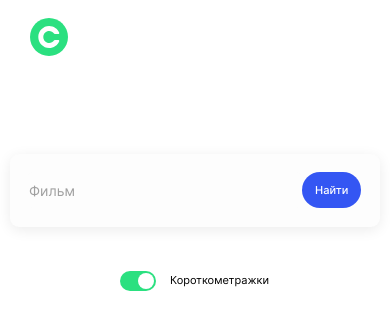
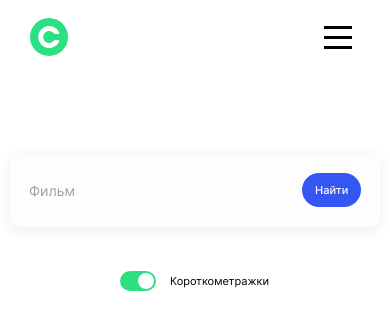
Before and after one commit to aumetros/movies-explorer-frontend, a React (Create React App) app: page /movies in a window 390 px wide. Shown: the top 330 px of the page. Built offline with nearby package versions, Linux system fonts and the light colour scheme.

Commit message:
Рефакторинг верстки иконки мобильного меню

```diff
--- a/src/components/FilterCheckbox/FilterCheckbox.css
+++ b/src/components/FilterCheckbox/FilterCheckbox.css
@@ -24,6 +24,7 @@
   margin-right: 14px;
   position: relative;
   transition: all 0.2s linear;
+  cursor: pointer;
 }
 
 .filter-checkbox__pseudo::after {
--- a/src/components/Navigation/Navigation.css
+++ b/src/components/Navigation/Navigation.css
@@ -38,6 +38,7 @@
 .navigation__link_type_signin {
   display: flex;
   justify-content: center;
+  align-items: center;
   color: #000000;
   width: 76px;
   height: 32px;
@@ -67,21 +68,39 @@
 .navigation__profile-icon {
   width: 30px;
   height: 30px;
-  background-color: #F9F9F9;
+  background-color: #f9f9f9;
   border-radius: 6px;
-  background-image: url('../../images/profile-icon.svg');
+  background-image: url("../../images/profile-icon.svg");
   background-size: 10.4px 10.7px;
   background-position: center center;
   background-repeat: no-repeat;
 }
 
-@media screen and (max-width: 500px) {
+.navigation__mob-menu-icon {
+  display: none;
+  min-width: 44px;
+  min-height: 44px;
+  background-image: url(../../images/mob-menu-icon.svg);
+  background-size: 44px 44px;
+  background-position: center;
+  background-repeat: no-repeat;
+}
+
+@media screen and (max-width: 768px) {
   .navigation__links {
     display: none;
   }
 
   .navigation__profile {
     display: none;
+  }
+
+  .navigation__mob-menu-icon {
+    display: block;
+  }
+
+  .navigation_type_movies {
+    justify-content: end;
   }
 }
 
@@ -98,4 +117,10 @@
     width: 54px;
     height: 26px;
   }
+
+  .navigation__mob-menu-icon {
+    min-width: 38px;
+    min-height: 43px;
+    background-size: 38px 43px;
+  }
 }
--- a/src/components/Navigation/Navigation.js
+++ b/src/components/Navigation/Navigation.js
@@ -58,6 +58,7 @@ function Navigation({ isMain }) {
             </NavLink>
             <div className="navigation__profile-icon"></div>
           </div>
+          <div className="navigation__mob-menu-icon"></div>
         </nav>
       );
     }
--- a/src/components/SearchForm/SearchForm.css
+++ b/src/components/SearchForm/SearchForm.css
@@ -60,6 +60,11 @@
   font-size: 11px;
   font-weight: 500;
   line-height: 18px;
+  cursor: pointer;
+}
+
+.search-form__button-submit:hover {
+  opacity: .8;
 }
 
 .search-form__vertical-line {
@@ -81,10 +86,12 @@
 .search-form__input-container {
   display: flex;
   flex-grow: 1;
+  align-items: center;
 }
 
 .search-form__shorts-container {
   display: flex;
+  align-items: center;
 }
 
 @media screen and (max-width: 768px) {
@@ -98,7 +105,7 @@
   }
 
   .search-form__vertical-line {
-    margin: 0 20px 0 19px;
+    margin: 0 19px;
   }
 }
 
```
Also changed, not shown: src/images/mob-menu-icon.svg (added).
